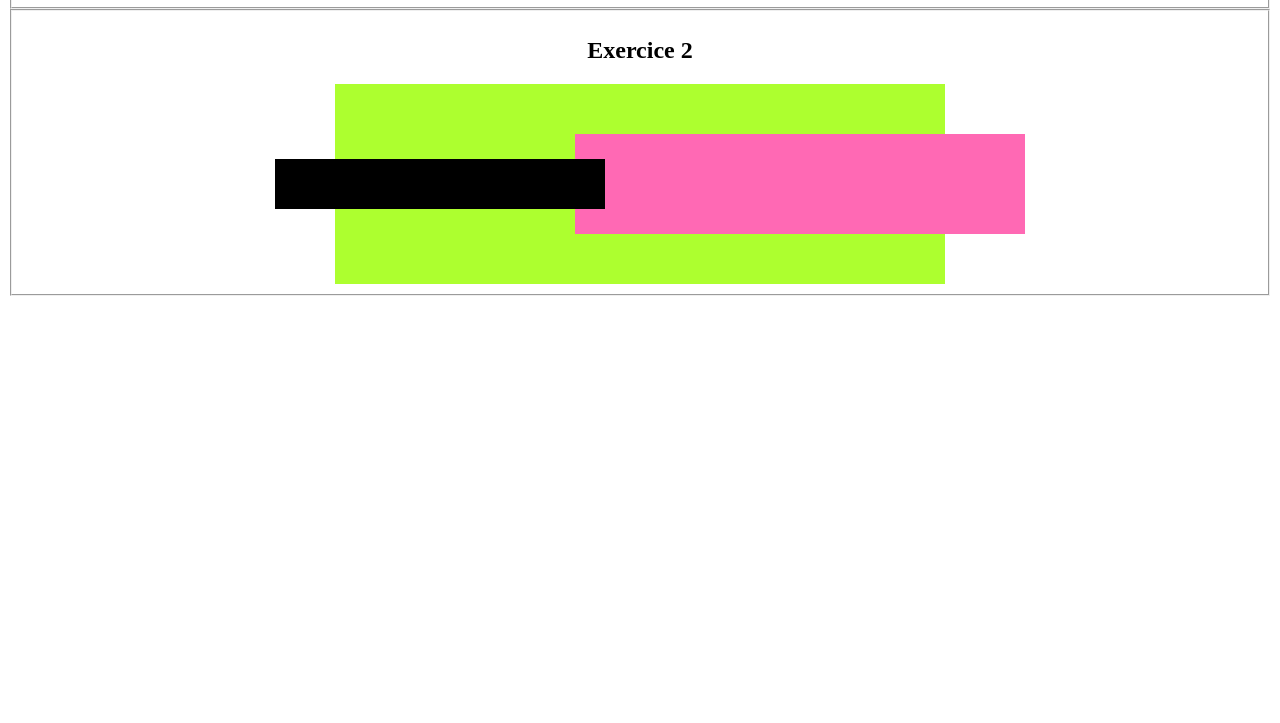
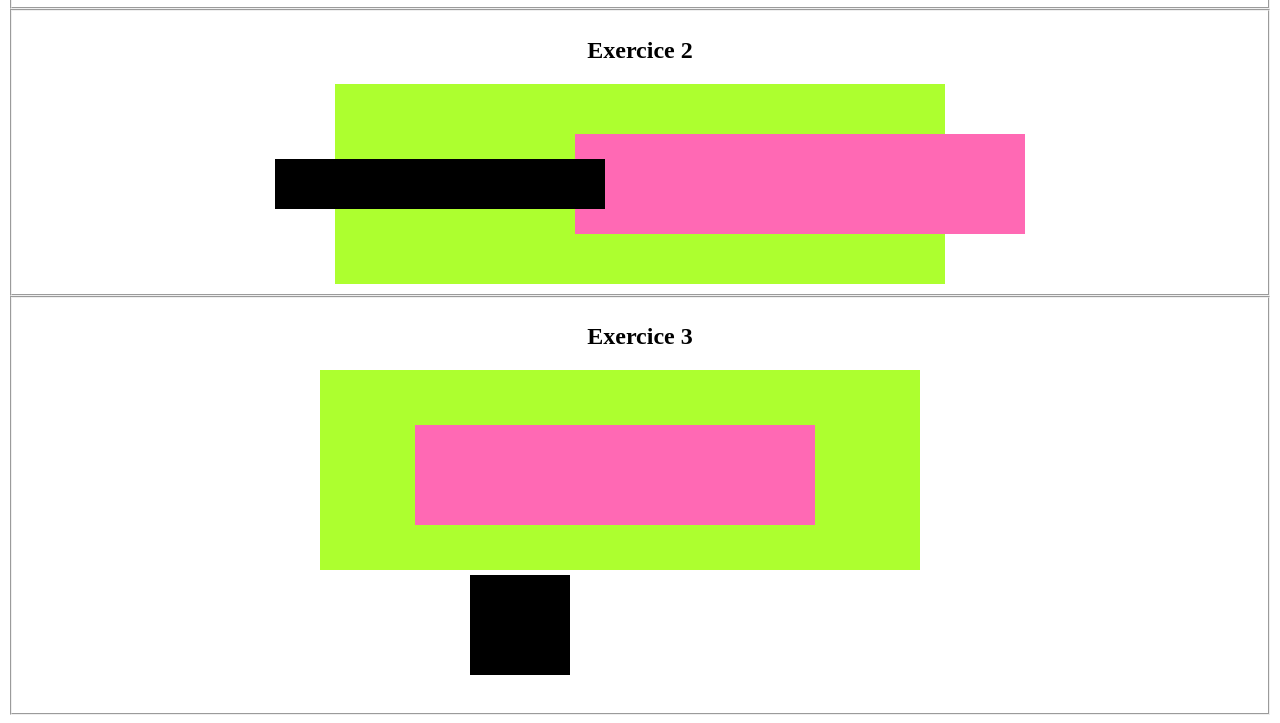
Before and after one commit to mliebaut/ExercicesCss, a plain HTML site: page Positionnement/index.html in a window 1280 px wide. Shown: the part 407-1130 px from the top of the page. Before the commit the page ends 800 px from the top, so only its background shows below. Drawn offline with Linux system fonts and the light colour scheme.

Commit message:
ajout exercice 3

```diff
--- a/Positionnement/css/style.css
+++ b/Positionnement/css/style.css
@@ -65,3 +65,34 @@ fieldset, h1 {
     top: 25px;
     right: 300px;
 }
+
+
+/*EXERCICE 3*/
+/*POSITION ABSOLUTE*/
+
+#fd-absolute {
+    height: 400px;
+}
+
+/*Ici je suis obligée de donner une valeur à ma hauteur*/
+
+#absolute-1 {
+    width: 600px;
+    height: 200px;
+    position: absolute;
+    left: 320px;
+}
+
+#absolute-2 {
+    width: 400px;
+    height: 100px;
+    position: absolute;
+    margin: 55px 0 0 95px;
+}
+
+#absolute-3 {
+    width: 100px;
+    height: 100px;
+    position: absolute;
+    margin: 150px 0 0 55px;
+}
--- a/Positionnement/index.html
+++ b/Positionnement/index.html
@@ -25,5 +25,13 @@
             </div>
         </div>
     </fieldset>
+    <fieldset id="fd-absolute">
+        <h2>Exercice 3</h2>
+        <div id="absolute-1" class="vert">
+            <div id="absolute-2" class="violet">
+                <div id="absolute-3" class="orange"></div>
+            </div>
+        </div>
+    </fieldset>
 </body>
 </html>
```
